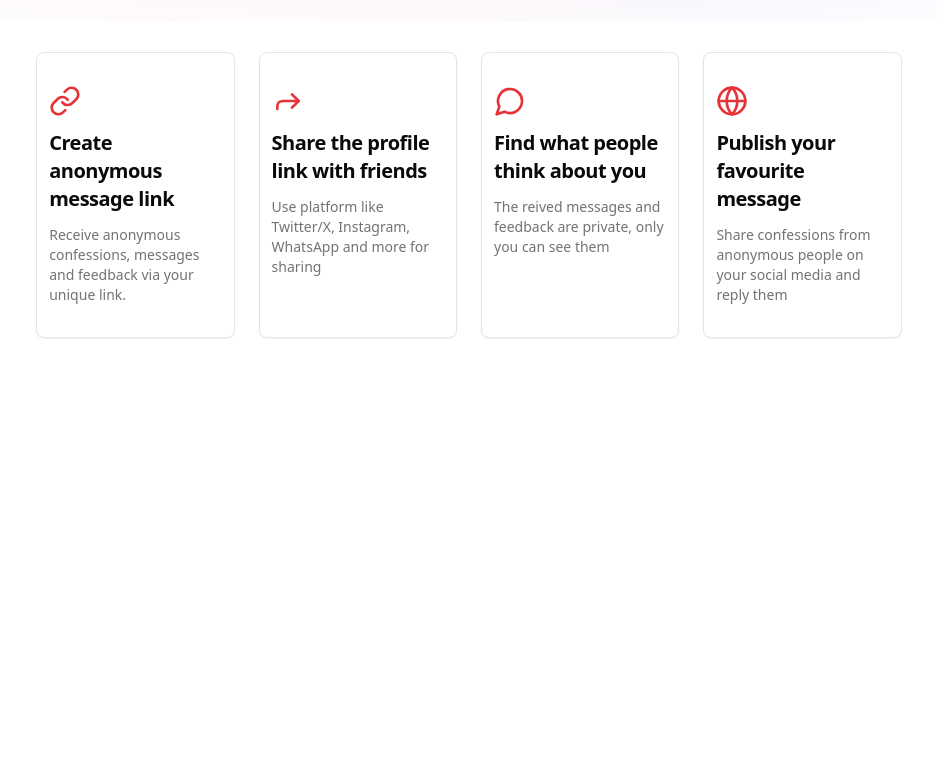
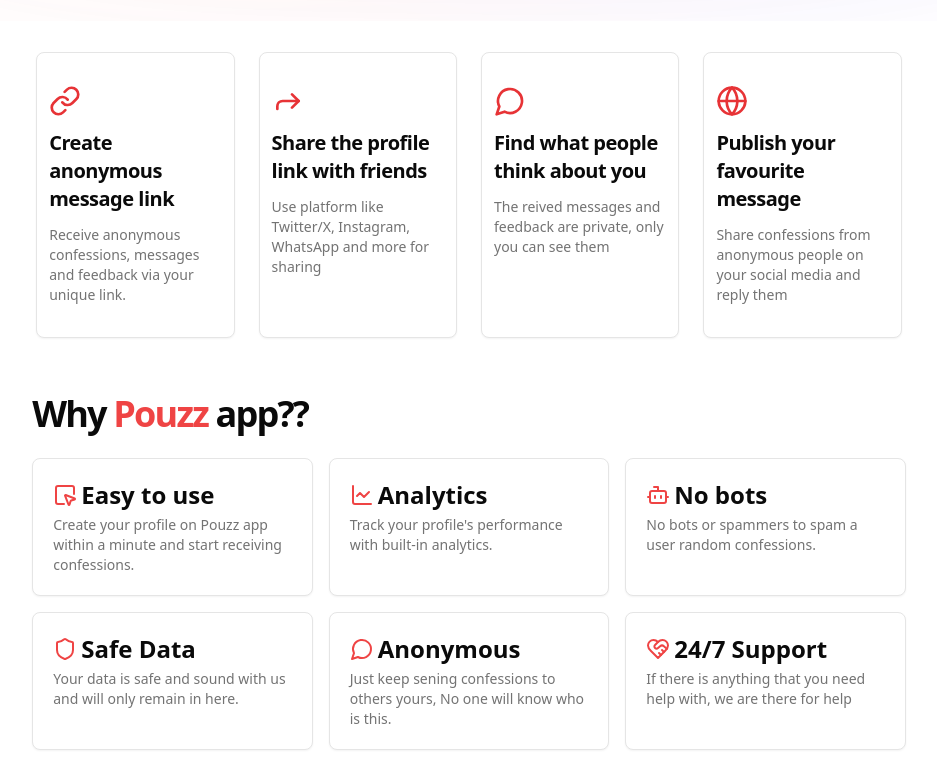
Before and after one commit to hellofaizan/secretmsg, a Next.js app: page / in a window 1280 px wide. Shown: the part 406-1172 px from the top of the page, without its empty margins (171-1108 px from the left). Before the commit the page ends 800 px from the top, so only its background shows below. Built offline with nearby package versions, Linux system fonts and the light colour scheme; no server answers.

Commit message:
why pouzz

```diff
--- /dev/null
+++ b/src/app/(landing)/layouts/whypouzz.tsx
@@ -0,0 +1,78 @@
+import { Card, CardContent } from "@/components/ui/card";
+import {
+  Bot,
+  ChartLine,
+  HeartHandshake,
+  Leaf,
+  MessageCircle,
+  Shield,
+  SquareMousePointer,
+} from "lucide-react";
+
+export default function WhyPouzz() {
+  const features = [
+    {
+      title: "Easy to use",
+      description:
+        "Create your profile on Pouzz app within a minute and start receiving confessions.",
+      icon: <SquareMousePointer className="h-6 w-6 text-red-500" />,
+    },
+    {
+      title: "Analytics",
+      description: "Track your profile's performance with built-in analytics.",
+      icon: <ChartLine className="h-6 w-6 text-red-500" />,
+    },
+    {
+      title: "No bots",
+      description: "No bots or spammers to spam a user random confessions.",
+      icon: <Bot className="h-6 w-6 text-red-500" />,
+    },
+    {
+      title: "Safe Data",
+      description:
+        "Your data is safe and sound with us and will only remain in here.",
+      icon: <Shield className="h-6 w-6 text-red-500" />,
+    },
+    {
+      title: "Anonymous",
+      description:
+        "Just keep sening confessions to others yours, No one will know who is this.",
+      icon: <MessageCircle className="h-6 w-6 text-red-500" />,
+    },
+    {
+      title: "24/7 Support",
+      description:
+        "If there is anything that you need help with, we are there for help",
+      icon: <HeartHandshake className="h-6 w-6 text-red-500" />,
+    },
+  ];
+
+  return (
+    <section className="w-full py-6 md:py-4">
+      <div className="w-full">
+        <h2 className="mb-6 text-3xl font-bold tracking-tighter md:text-4xl">
+          Why <span className="text-red-500">Pouzz</span> app??
+        </h2>
+        <div className="grid gap-4 md:grid-cols-2 lg:grid-cols-3">
+          {features.map((feature, index) => (
+            <Card key={index} className="rounded-lg shadow-sm">
+              <CardContent className="p-5">
+                <div className="flex items-center gap-4">
+                  <div className="space-y-1">
+                    <div className="flex items-center gap-1 text-2xl font-semibold">
+                      {feature.icon}
+                      {feature.title}
+                    </div>
+                    <p className="text-sm text-muted-foreground">
+                      {feature.description}
+                    </p>
+                  </div>
+                </div>
+              </CardContent>
+            </Card>
+          ))}
+        </div>
+      </div>
+    </section>
+  );
+}
--- a/src/app/(landing)/page.tsx
+++ b/src/app/(landing)/page.tsx
@@ -1,12 +1,8 @@
 import { auth } from "@/server/auth";
-import Image from "next/image";
 import { redirect } from "next/navigation";
-import { Avatars } from "./components/avatarcircles";
-import GetUsername from "./components/username";
-import { SeparatorCustom } from "@/components/separator";
-import GoogleLogin from "./components/googlelogin";
 import Topheader from "./layouts/topheader";
 import Features from "./layouts/feature";
+import WhyPouzz from "./layouts/whypouzz";
 
 export default async function HomePage() {
   const session = await auth();
@@ -21,6 +17,7 @@
         <div className="flex w-full flex-col pt-[100px] md:w-[95%] md:pt-[150px] lg:w-[70%]">
           <Topheader />
           <Features />
+          <WhyPouzz />
         </div>
       </div>
     </>
```
